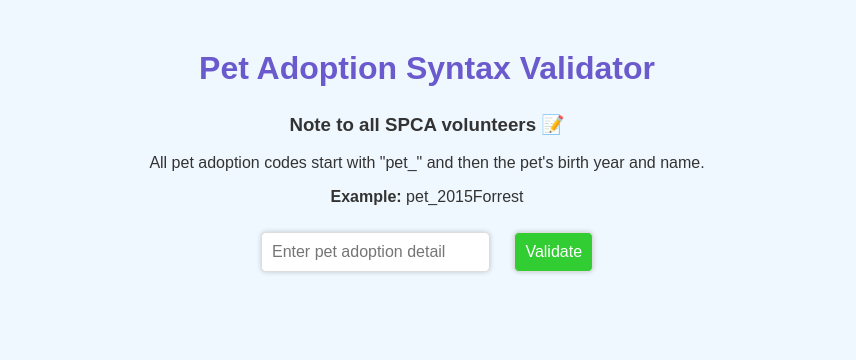
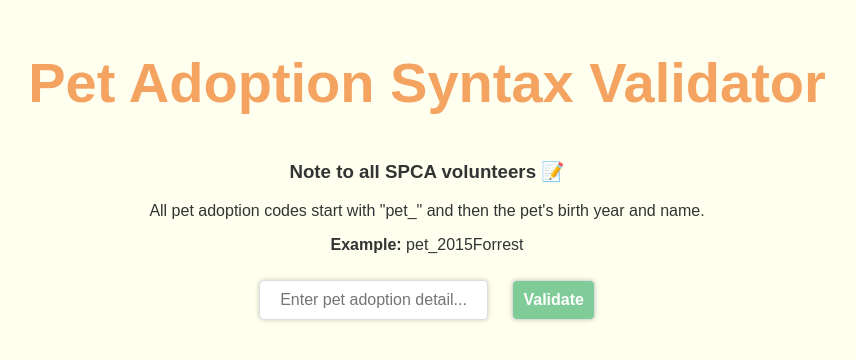
Before and after one commit to fugac3/Module_1_HOPKER554_A2_FTO2401-Kerengera_JSL01, a plain HTML site: page HOPKER554_FTO2401_GroupA2_HopeKerengera_JSL01/index.html in a window 1280 px wide. Shown: the whole page, without its empty margins (213-1069 px from the left). Drawn offline with Linux system fonts and the light colour scheme.

Commit message:
Add Styling

```diff
--- a/HOPKER554_FTO2401_GroupA2_HopeKerengera_JSL01/index.css
+++ b/HOPKER554_FTO2401_GroupA2_HopeKerengera_JSL01/index.css
@@ -2,13 +2,13 @@ body {
     font-family: 'Arial', sans-serif;
     text-align: center;
     margin-top: 50px;
-    background-color: #f0f8ff;
+    background-color: #FFFFF0;
     color: #333;
 }
 
 h2 {
-    font-size: 2em;
-    color: #6a5acd;
+    font-size: 3.5em;
+    color: #F4A460;
 }
 
 input, button {
@@ -21,8 +21,9 @@ input, button {
 }
 
 button {
-    background-color: #32cd32;
+    background-color: #80CC99;
     color: white;
+    font-weight: bold;
     cursor: pointer;
     transition: background-color 0.3s ease;
 }
@@ -47,3 +48,8 @@ button:hover {
 .emoji {
     font-size: 1.5em;
 }
+
+#petInput{
+    text-align: center;
+
+}
--- a/HOPKER554_FTO2401_GroupA2_HopeKerengera_JSL01/index.html
+++ b/HOPKER554_FTO2401_GroupA2_HopeKerengera_JSL01/index.html
@@ -1,17 +1,20 @@
 <!DOCTYPE html>
 <html>
+
 <head>
     <title>Pet Adoption Validator</title>
     <link rel="stylesheet" href="index.css">
     <script src="script.js" defer></script>
 </head>
+
 <body>
     <h2>Pet Adoption Syntax Validator</h2>
     <h3>Note to all SPCA volunteers 📝</h3>
     <p>All pet adoption codes start with "pet_" and then the pet's birth year and name.</p>
     <p><strong>Example:</strong> pet_2015Forrest</p>
-    <input type="text" id="petInput" placeholder="Enter pet adoption detail">
+    <input type="text" id="petInput" placeholder="Enter pet adoption detail...">
     <button onclick="validateSyntax()">Validate</button>
     <p id="result"></p>
 </body>
+
 </html>
```
